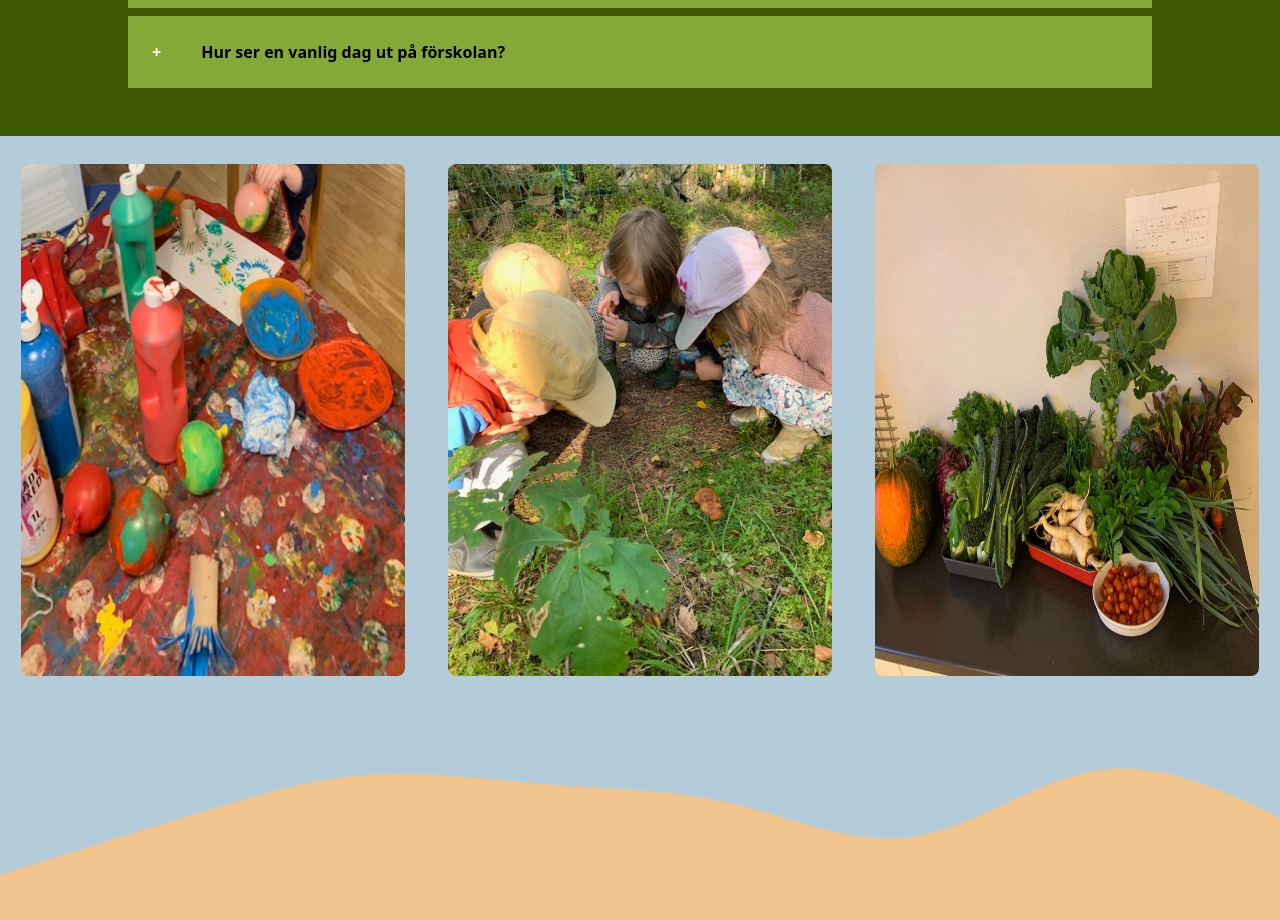
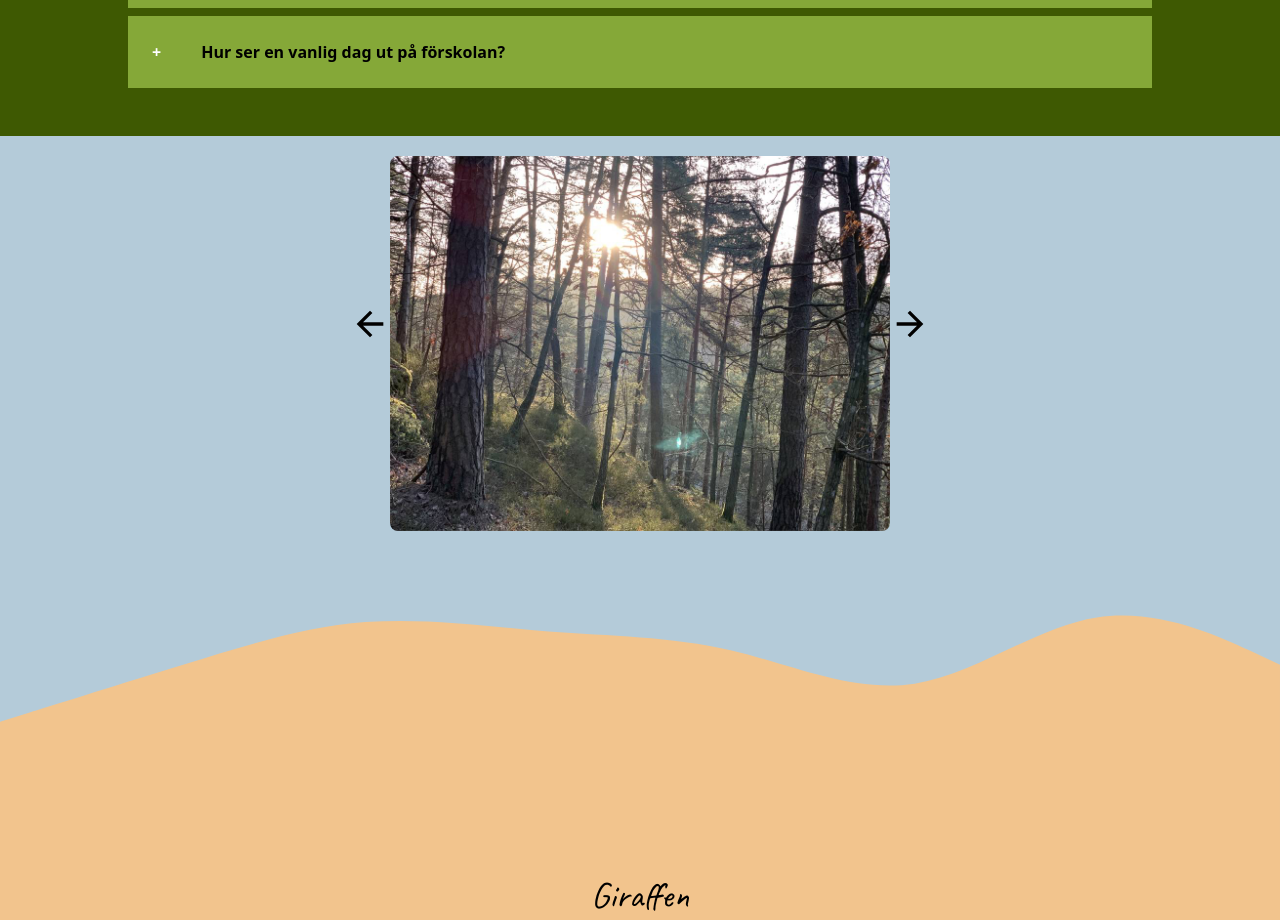
Before and after one commit to dannebrob/giraffen, a Next.js app: page / in a window 1280 px wide. Shown: the part 3100-4020 px from the top of the page. Built offline with nearby package versions, Linux system fonts and the light colour scheme.

Commit message:
Refactor Faq.js and index.js components

```diff
--- a/src/components/Faq.js
+++ b/src/components/Faq.js
@@ -13,18 +13,27 @@ const caveat = Caveat({
 const accordionData = [
     {
       title: 'Hur stora är barngrupperna hos er?',
-      content: `Vi strävar efter att ha en barngrupp om max 20 barn på förskolan. Vi har även en hög personaltäthet för att kunna ge varje barn den omsorg och trygghet de behöver. Läs mer om våran pedagogik via länken nedan `,
+      content: `Vi har endast en barngrupp
+      om max 20 barn på förskolan. Vi har hög personaltäthet för att kunna ge varje barn den
+      omsorg och trygghet de behöver. Läs mer om vår pedagogik via länken nedan.`,
       tag: 'pedagogik'
     },
     {
       title: 'Serverar ni ekologisk mat?',
-      content: `Ja, vi serverar ekologisk mat på förskolan i möjligaste mån, beroede på sässong och ursprung. Vi har även ett sambetemed en lokal odlare i Hemsjö som varje vecka under odlings sässong leverear färska grönsker till oss. Vi har även en egen kock som lagar maten från grunden. Läs mer om våran mat via länken nedan`,
+      content: `Ja, vi serverar ekologisk mat på förskolan i möjligaste mån men med hänsyn till säsong, pris
+      och ursprung för de råvaror vi köper in. Vi har även samarbete med en lokal odlare i Hemsjö
+
+      som varje vecka under odlingssäsong levererar färska råvaror till! En av våra anställda är
+      kock och lagar maten från grunden varje dag. Läs mer om vår mat via länken nedan.`,
       tag: 'mat'
     },
     {
       title: 'Hur ser en vanlig dag ut på förskolan?',
-      content: `En vanlig dag på förskolan ser ut så här: Frukost serveras kl 07:30-08:00, därefter leker vi fram till kl 09:00 då vi har en aktivitet i grupper eller utelek. Kl 10:45 har vi samling och därefter serveras lunch kl 11:00-11:30. Efter lunchen har vi en vilan och lugn lek fram till kl 12:30 då vi har frilek inne eller ute. Kl 14:00 serveras mellanmål och därefter leker vi fram till att barnen hämtas.
-      `,
+      content: `En vanlig dag på förskolan ser ut så här: Frukost serveras kl 07:30-08:00. Därefter leker vi
+      fram till kl 09:00 då vi har aktivitet/temaarbete i grupper eller utelek. Kl 10:45 har vi samling
+      och därefter serveras lunch kl 11:00-11:30. Efter lunchen har vi vilostund, bokläsning och lugn
+      lek fram till kl 12:30 då vi har fri lek/aktivitet inne eller ute. Kl 14:00 serveras mellanmål och
+      därefter leker vi fram till att barnen hämtas.`,
     }
   ];
 
--- /dev/null
+++ b/src/components/photos/ImageCarousel.js
@@ -0,0 +1,78 @@
+import { useState } from 'react';
+import Image from 'next/image';
+
+// Import the images
+import image1 from '@/assets/skog.jpg';
+import image2 from '@/assets/strand.jpg';
+import image3 from '@/assets/lekplats.jpg';
+import image4 from '@/assets/IMG_11.jpg';
+import arrowForward from '@/assets/arrow_forward.svg';
+import arrowBack from '@/assets/arrow_back.svg';
+
+
+// The image carousel component
+const ImageCarousel = () => {
+  // The array of images and their alt texts
+  const images = [
+    { src: image1, alt: 'First image' },
+    { src: image2, alt: 'Second image' },
+    { src: image3, alt: 'Third image' },
+    { src: image4, alt: 'Fourth image' },
+  ];
+
+  // The index of the current image
+  const [index, setIndex] = useState(0);
+
+  // The function to go to the next image
+  const next = () => {
+    setIndex((index + 1) % images.length);
+  };
+
+  // The function to go to the previous image
+  const prev = () => {
+    setIndex((index - 1 + images.length) % images.length);
+  };
+
+  return (
+    <section className="flex flex-col items-center py-5 w-full">
+    <div className="flex justify-center items-center w-4/5">
+
+      {/* The left arrow button */}
+      <button
+        className="left-0 top-1/2 transform -translate-y-1/2 bg-gray-700 text-white rounded-r-lg z-50"
+        onClick={prev}
+      >
+        <Image
+            src={arrowBack}
+            alt='Arrow pointing left'
+            width={40}
+            height={40}
+            />
+      </button>
+       {/* The current image */}
+       <Image
+        className=" w-4/5 h-full rounded-lg z-0 max-w-[500px] max-h-[500px] object-cover"
+        src={images[index].src}
+        alt={images[index].alt}
+        height={500}
+        width={500}
+
+      />
+      {/* The right arrow button */}
+      <button
+        className=" right-0 top-1/2 transform -translate-y-1/2 bg-gray-700 text-info rounded-l-lg z-50"
+        onClick={next}
+      >
+        <Image
+        src={arrowForward}
+        alt='Arrow pointing right'
+        width={40}
+        height={40}
+        />
+      </button>
+    </div>
+    </section>
+  );
+};
+
+export default ImageCarousel;
--- a/src/pages/index.js
+++ b/src/pages/index.js
@@ -7,6 +7,7 @@ import { Hero } from '@/components/Hero'
 import { Display } from '@/components/display/Display'
 import { Faq } from '@/components/Faq'
 import { Photos } from '@/components/photos/Photos'
+import ImageCarousel from '@/components/photos/ImageCarousel'
 
 
 export default function Home() {
@@ -18,7 +19,7 @@ export default function Home() {
       <Display />
       <Faq />
       </main>
-      <Photos />
+      <ImageCarousel />
       <Footer />
     </>
   )
```
Also changed, not shown: src/assets/arrow_back.svg (added), src/assets/arrow_forward.svg (added).
